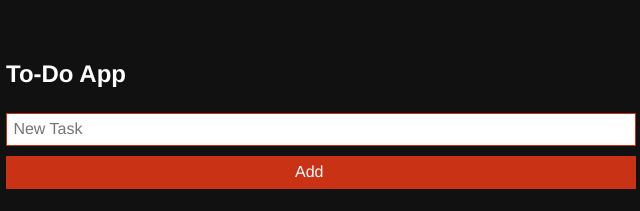
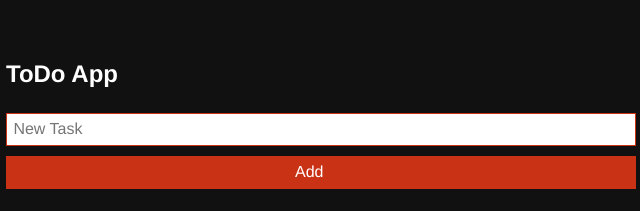
Before and after one commit to jorit-vasconezgerlach/task-manager-webapp, a plain HTML site: page index.html in a window 1280 px wide. Shown: the top 211 px of the page, 319-959 px from the left. Drawn offline with Linux system fonts and the light colour scheme.

Commit message:
Update Name & Meta

```diff
--- a/index.html
+++ b/index.html
@@ -4,8 +4,8 @@
           <!-- SEO -->
           <meta charset="UTF-8">
           <meta name="viewport" content="width=device-width, initial-scale=1.0">
-          <title>To-Do App</title>
-          <meta name="description" content="Simple to do app! Not too much colors or useless distractions. just for #focus">
+          <title>ToDo App | Tool | Vásconez Gerlach</title>
+          <meta name="description" content="Simple to do app! Not too much colors or useless distractions. just to #focus">
           <!-- Favicons -->
           <link rel="shortcut icon" href="https://jorit.vasconezgerlach.de/assets/icons/favicons/favicon.ico" type="image/x-icon" sizes="96x96">
           <link rel="icon" href="https://jorit.vasconezgerlach.de/assets/icons/favicons/favicon.png" type="image/png" sizes="144x144">
@@ -29,7 +29,7 @@
                     </button>
           </header>
           <main>
-                    <h2>To-Do App</h2>
+                    <h2>ToDo App</h2>
                     <section id="create">
                               <form action="javascript:">
                                         <div class="taskInput">
```
